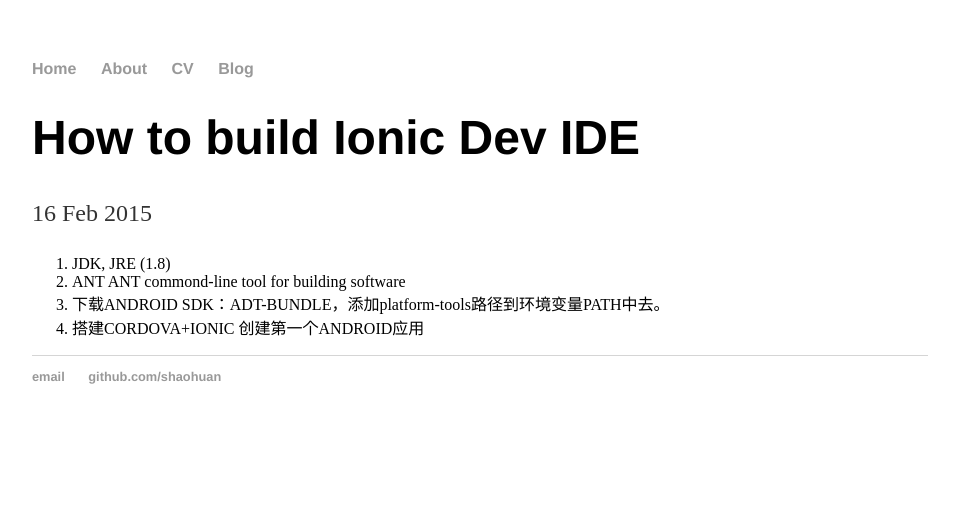
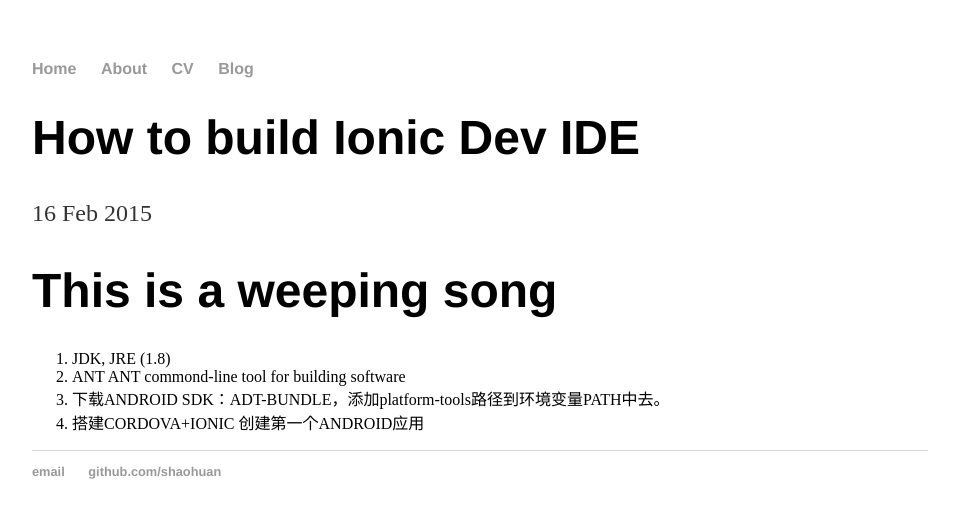
Before and after one commit to shaohuan/shaohuan.github.io, a Jekyll site: the page built from _posts/2015-02-16-Build-Ionic-IDE.md, in a window 1280 px wide. Shown: the top 518 px of the page, without its empty margins (160-1119 px from the left). Built offline with Jekyll 4.4.1, drawn with Linux system fonts in a browser that asks for light colours.

Commit message:
Update 2015-02-16-Build-Ionic-IDE.md

```diff
--- a/_posts/2015-02-16-Build-Ionic-IDE.md
+++ b/_posts/2015-02-16-Build-Ionic-IDE.md
@@ -3,6 +3,7 @@
 title: "How to build Ionic Dev IDE"
 date: 2015-02-16
 ---
+<h1>This is a weeping song</h1>
 <ol>
 	<li>JDK, JRE (1.8)</li>
 	<li>ANT  ANT commond-line tool for building software </li>
```
